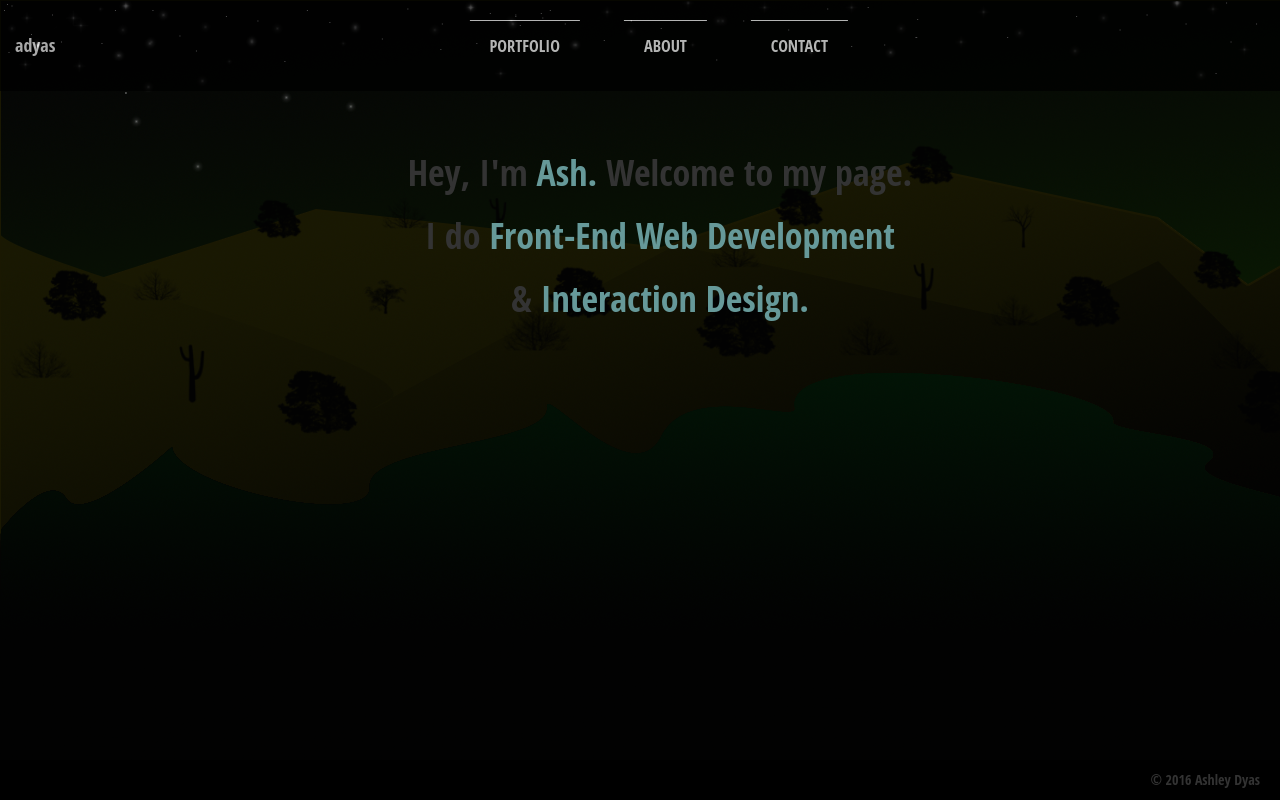
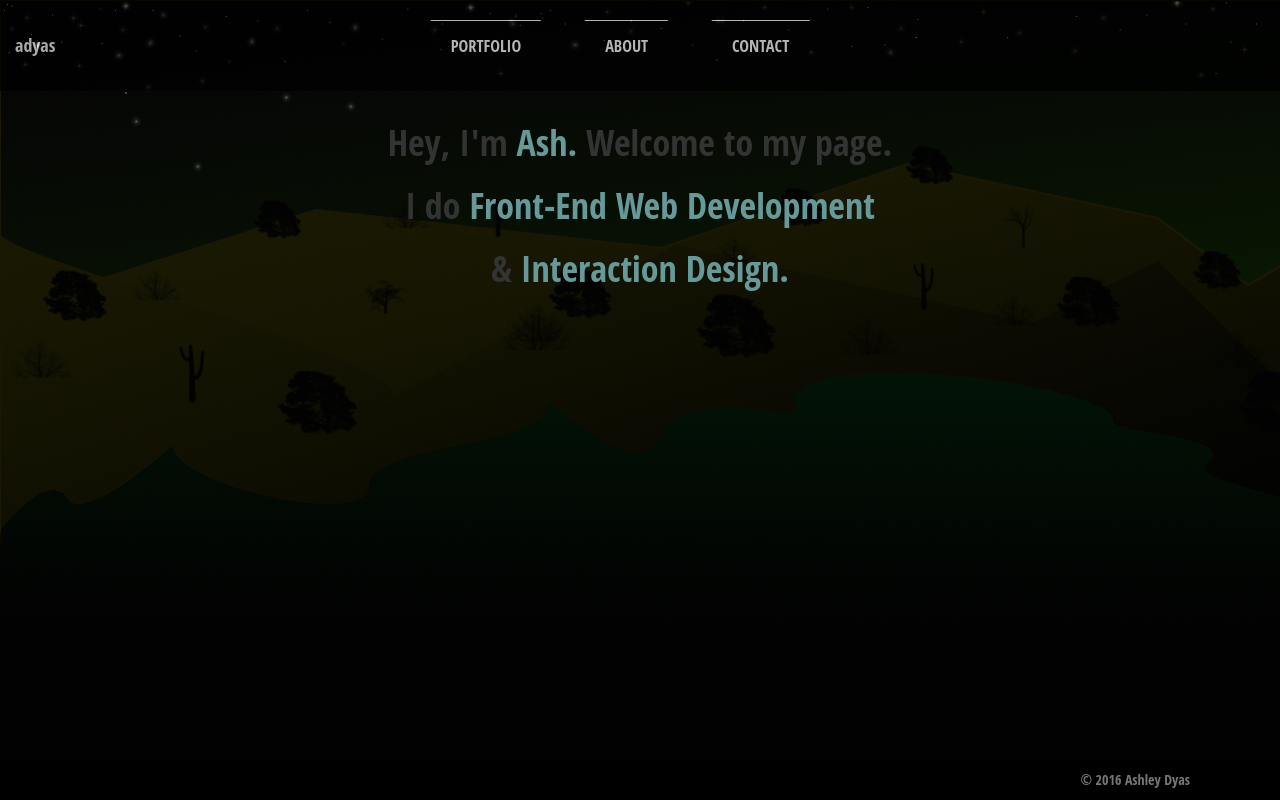
Before and after one commit to addyas/addyas.github.io, a plain HTML site: page index.html in a window 1280 px wide. Drawn offline with nearby package versions, Linux system fonts and the light colour scheme.

Commit message:
bootstrap grid

```diff
--- a/index.html
+++ b/index.html
@@ -45,21 +45,27 @@
 </nav>
 
   <div class="container">
-      <div class="centerdivs animated fadeInUp">
+    <div class = "row">
+      <div class="col-xs-12">
+        <div class=" text-center animated fadeInUp">
 
-		<center>
+
            <h1>Hey, I'm <strong><span class="highlighter">Ash. </span></strong>
            Welcome to my page. <br> I do <strong><span class="highlighter"> Front-End Web Development
            </span><br></strong>
            &amp <strong> <span class="highlighter">Interaction Design.</span></strong></h1>
-         </center>
+
 
         </div><!--End centered text-->
+      </div><!--end cols-->
+    </div><!--end row-->
   </div>
 
-       <div class="footer">
-           <p>  &copy 2016 Ashley Dyas </p>
+    <footer class="footer">
+      <div class="container">
+        <p class="text-muted">&copy 2016 Ashley Dyas</p>
       </div>
+    </footer>
 
 	</body>
 
--- a/x.css
+++ b/x.css
@@ -170,7 +170,7 @@ body{
 	/*background-color: #121212;*/
   background: url("background.png");
   margin-bottom: 40px;
-  overflow: hidden;
+  /*overflow: hidden;*/
 }
 
 .highlighter{
@@ -189,9 +189,9 @@ body{
 .centered {
   position: absolute;
   /*top: 50%;*/
-  left: 54.5%;
+  left: 50%;
   /* bring your own prefixes */
-  transform: translate(-54.5%, 0%);
+  transform: translate(-50%, 0%);
 }
 
 .footer {
```
Lines whose indentation alone changed are shown as unchanged.
